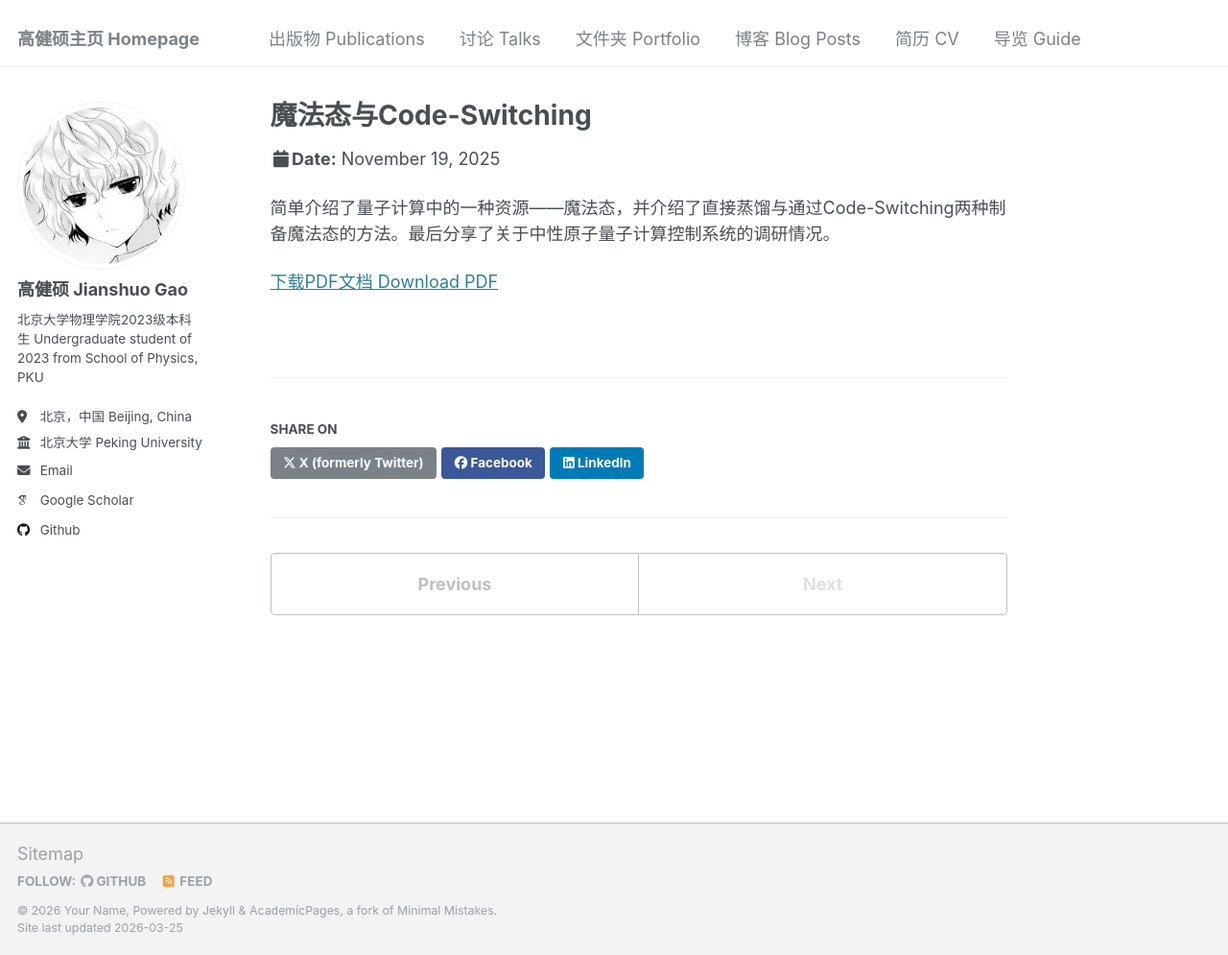
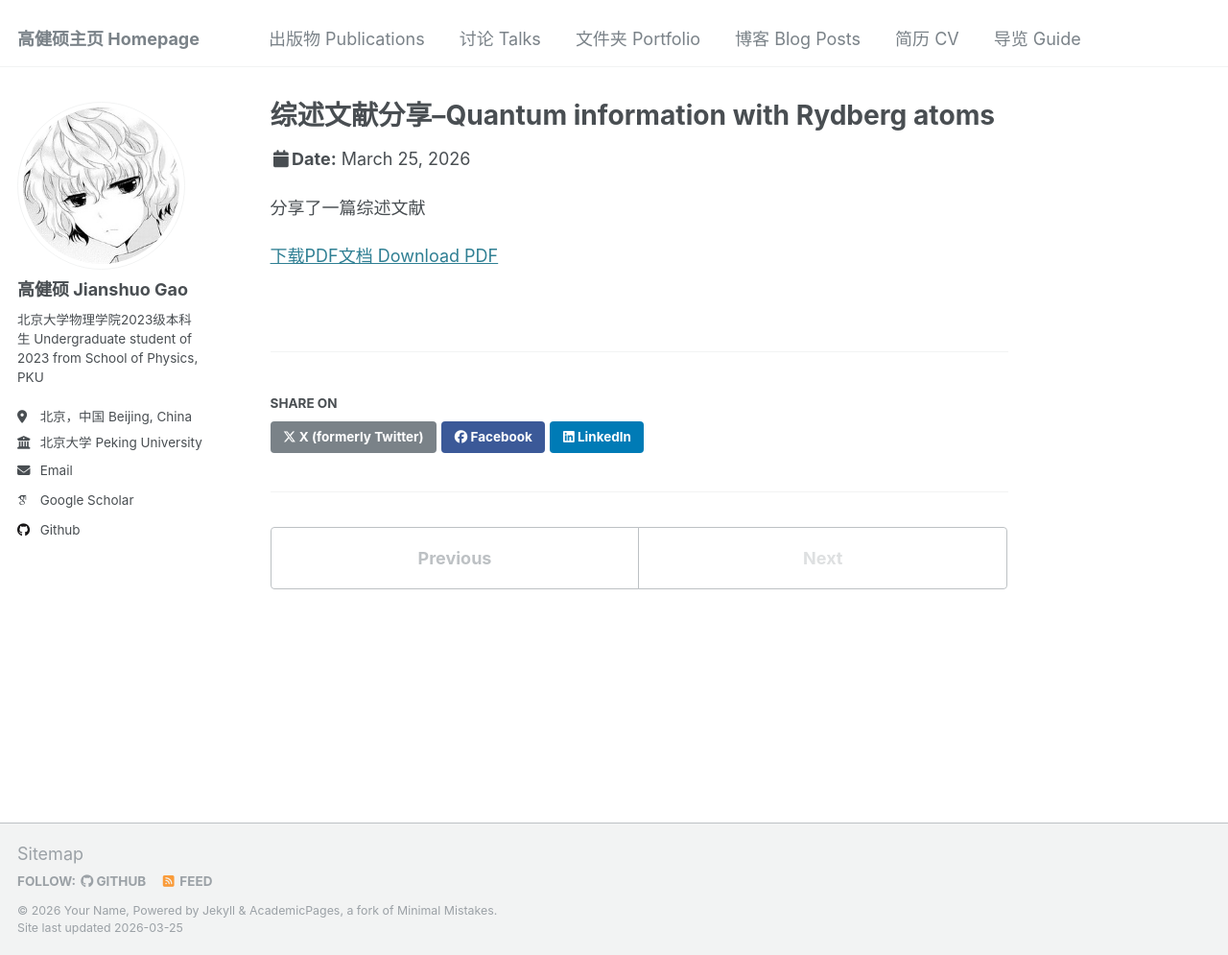
Before and after one commit to Townlin/townlin.github.io, a Jekyll site: the page built from _talks/2026-03-25-talk-1.md, in a window 1280 px wide and 995 px high. Shown: the whole window at 96% size. Built offline with Jekyll 4.4.1, drawn with Linux system fonts in a browser that asks for light colours; some web fonts are replaced.

Commit message:
Revise talk information for Quantum information talk
Updated talk details including title, date, and paper URL.

```diff
--- a/_talks/2026-03-25-talk-1.md
+++ b/_talks/2026-03-25-talk-1.md
@@ -1,13 +1,13 @@
 ---
-title: "魔法态与Code-Switching"
+title: "综述文献分享--Quantum information with Rydberg atoms"
 collection: talks
 type: "Talk"
-permalink: /talks/2025-11-19-talk-1
-paperurl: 'https://townlin.github.io/files/Code-Switching.pdf'
+permalink: /talks/2026-03-25-talk-1
+paperurl: 'https://townlin.giyhub.io/_portfolio/量子计算组会报告.pdf'
 venue: "北京大学电子学院,量子计算组会"
-date: 2025-11-19
+date: 2026-03-25
 location: "北京大学,理科二号楼2334"
 ---
-简单介绍了量子计算中的一种资源——魔法态，并介绍了直接蒸馏与通过Code-Switching两种制备魔法态的方法。最后分享了关于中性原子量子计算控制系统的调研情况。
+分享了一篇综述文献
 
-[下载PDF文档 Download PDF](https://townlin.github.io/files/Code-Switching.pdf)
+[下载PDF文档 Download PDF](townlin.giyhub.io/_portfolio/量子计算组会报告.pdf)
```
